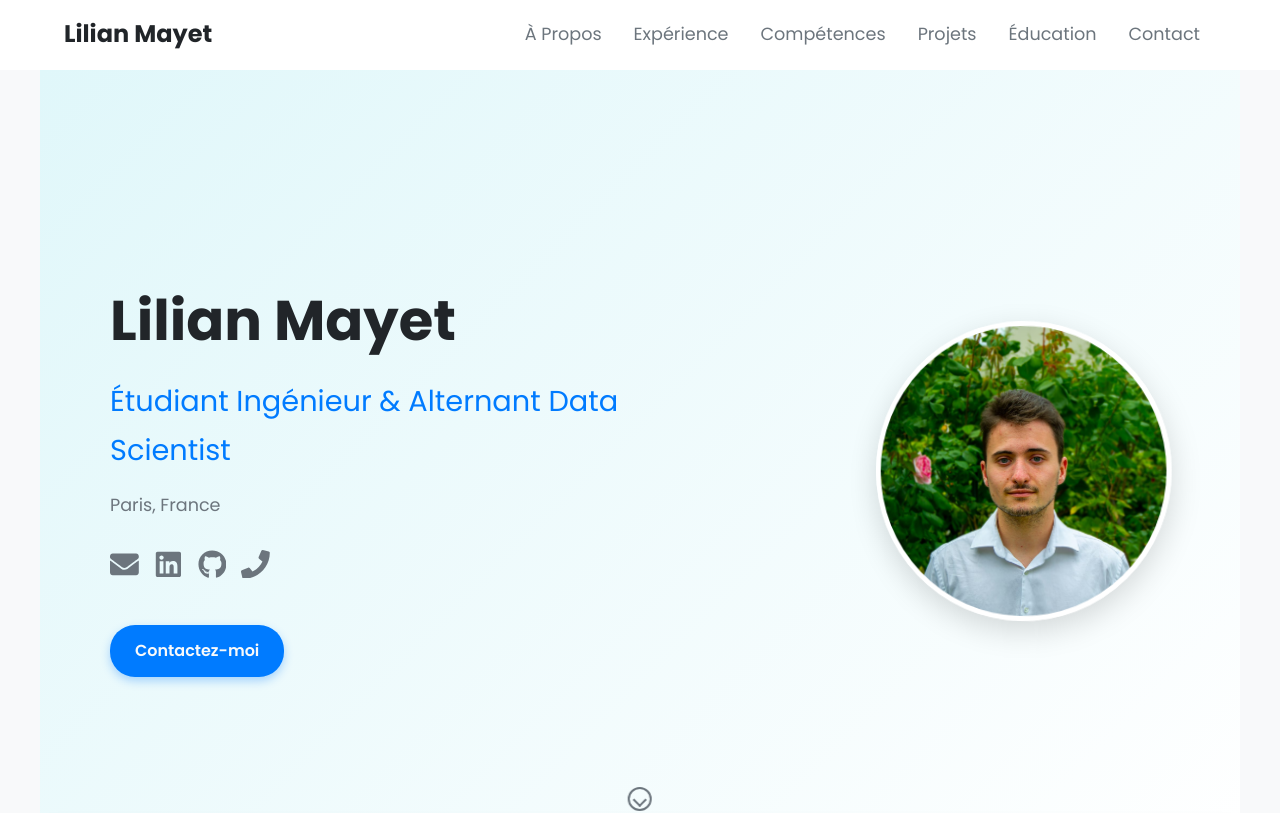
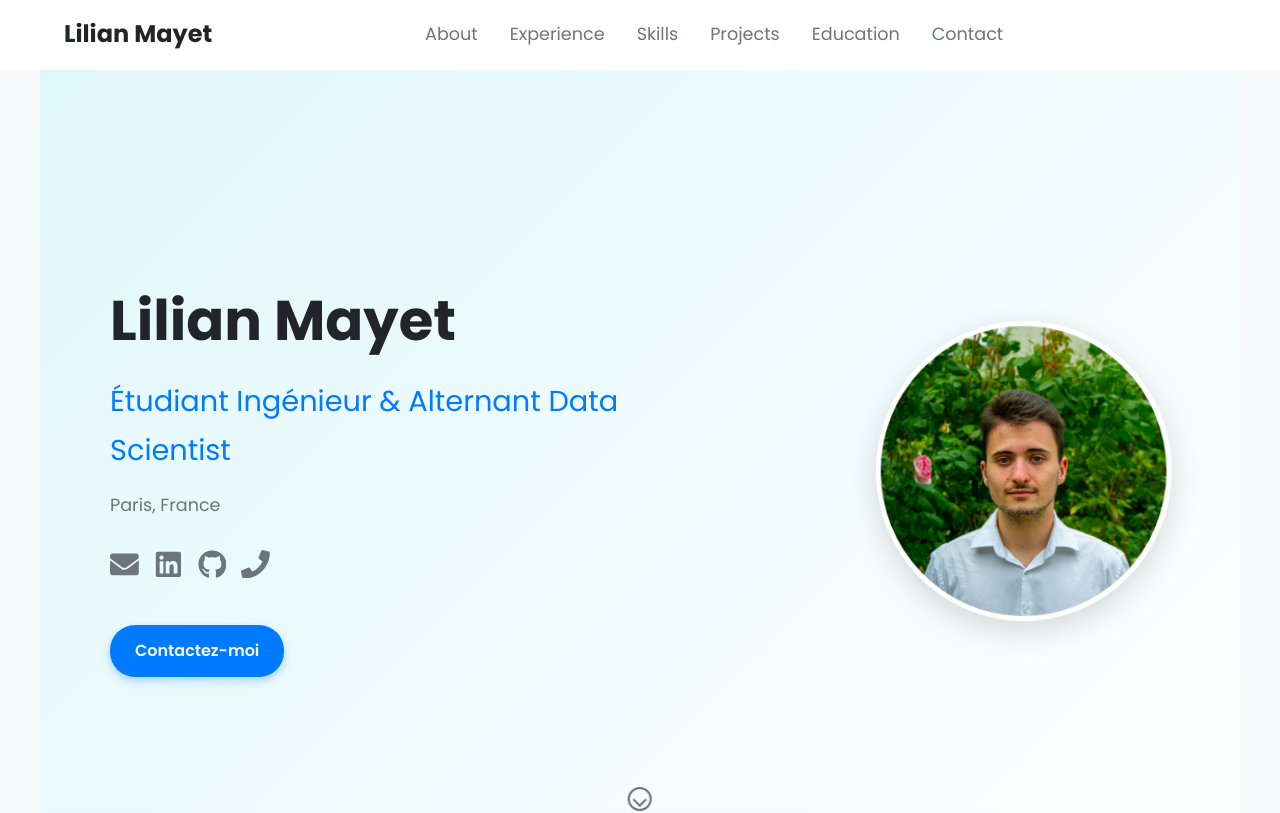
Before and after one commit to Lilian-Mayet/CV_in_React_Template, a React (Create React App) app: page / in a window 1280 px wide. Shown: the top 813 px of the page. Built offline with nearby package versions, Linux system fonts and the light colour scheme.

Commit message:
working nav for project

```diff
--- a/src/components/Navbar.js
+++ b/src/components/Navbar.js
@@ -1,30 +1,44 @@
 // src/components/Navbar.js
 import React, { useState, useEffect } from 'react';
-import './Navbar.css'; // We'll create this CSS file
+
+import { HashLink } from 'react-router-hash-link'; // <--- Import HashLink
+import './Navbar.css';
+
 
 const Navbar = () => {
+
   const [scrolled, setScrolled] = useState(false);
 
   useEffect(() => {
-    const handleScroll = () => {
-      setScrolled(window.scrollY > 50);
-    };
+    const handleScroll = () => setScrolled(window.scrollY > 50);
     window.addEventListener('scroll', handleScroll);
     return () => window.removeEventListener('scroll', handleScroll);
   }, []);
 
+
+
   return (
     <nav className={`navbar ${scrolled ? 'scrolled' : ''}`}>
       <div className="navbar-container">
-        <a href="#hero" className="navbar-logo">Lilian Mayet</a>
+        {/* Use HashLink for the logo to always go to top of home */}
+        <HashLink smooth to="/#hero" className="navbar-logo">
+            Lilian Mayet
+        </HashLink>
         <ul className="navbar-menu">
-          <li className="navbar-item"><a href="#about" className="navbar-link">À Propos</a></li>
-          <li className="navbar-item"><a href="#experience" className="navbar-link">Expérience</a></li>
-          <li className="navbar-item"><a href="#skills" className="navbar-link">Compétences</a></li>
-          <li className="navbar-item"><a href="#projects" className="navbar-link">Projets</a></li>
-          <li className="navbar-item"><a href="#education" className="navbar-link">Éducation</a></li>
-          <li className="navbar-item"><a href="#contact" className="navbar-link">Contact</a></li>
+           {/* Replace <a> or <Link> with <HashLink> */}
+           {/* Add smooth prop for smooth scrolling */}
+           {/* Add the leading '/' before the hash */}
+          <li className="navbar-item"><HashLink smooth to="/#about" className="navbar-link">{('About')}</HashLink></li>
+          <li className="navbar-item"><HashLink smooth to="/#experience" className="navbar-link">{('Experience')}</HashLink></li>
+          <li className="navbar-item"><HashLink smooth to="/#skills" className="navbar-link">{('Skills')}</HashLink></li>
+          <li className="navbar-item"><HashLink smooth to="/#projects" className="navbar-link">{('Projects')}</HashLink></li>
+          <li className="navbar-item"><HashLink smooth to="/#education" className="navbar-link">{('Education')}</HashLink></li>
+          <li className="navbar-item"><HashLink smooth to="/#contact" className="navbar-link">{('Contact')}</HashLink></li>
         </ul>
+        <div className="language-switcher">
+          {/* Buttons remain the same */}
+
+        </div>
       </div>
     </nav>
   );
```
